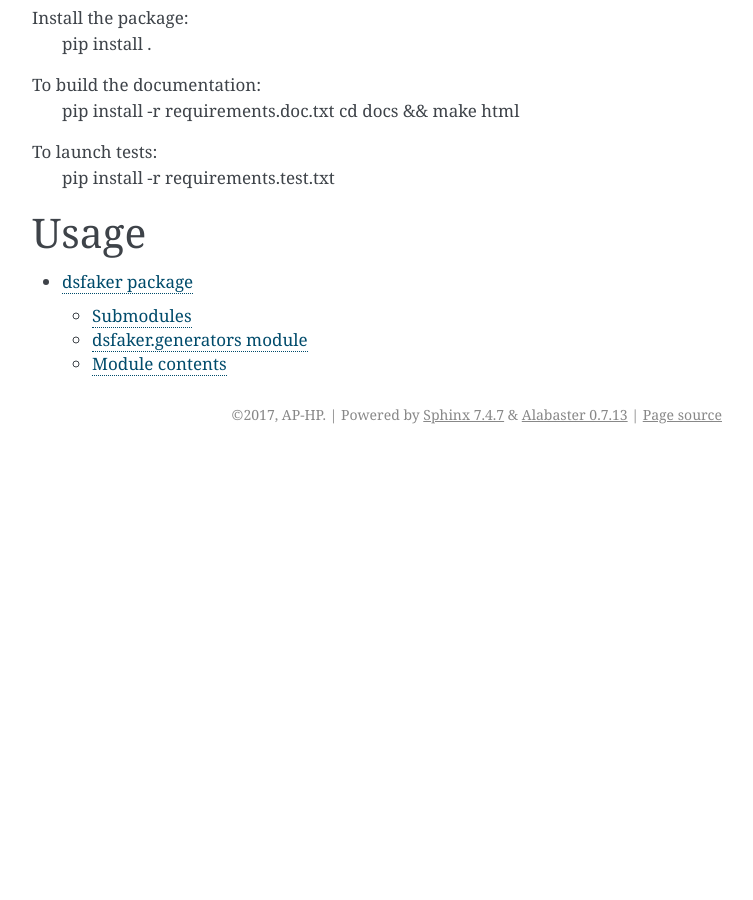
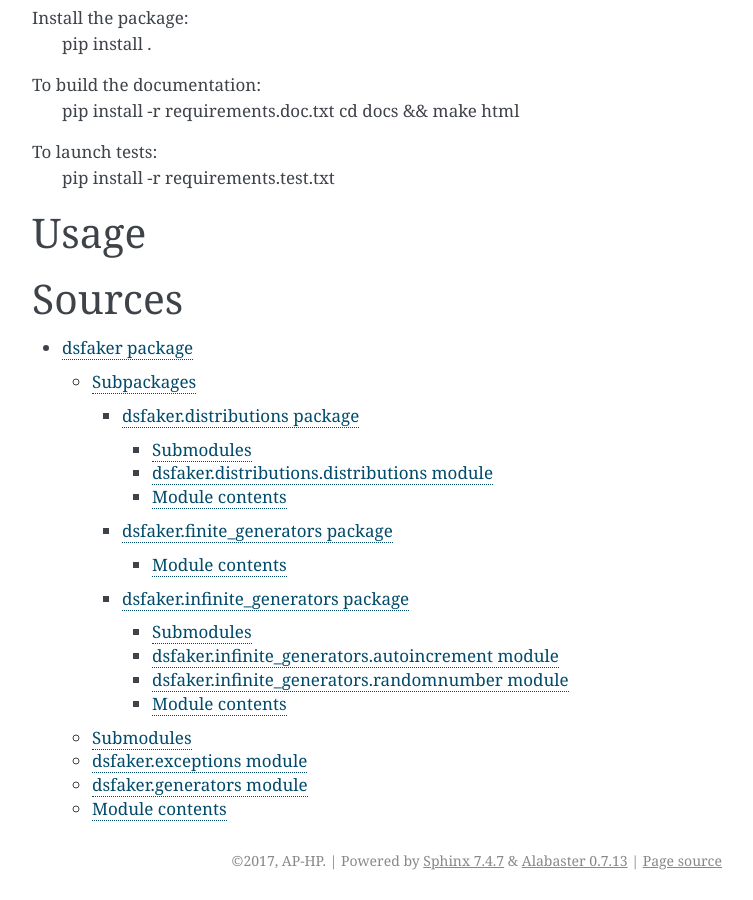
Before and after one commit to aphp/dsfaker, a Sphinx documentation site: the page built from docs/index.rst, in a window 1280 px wide and 900 px high, scrolled down 1520 px. Shown: the whole window, without its empty margins (388-1141 px from the left). Built offline with Sphinx 7.4.7, drawn with Linux system fonts in a browser that asks for light colours; before the commit the page ends 1974 px from its top, so only the background shows below that.

```diff
--- /dev/null
+++ b/docs/dsfaker.distributions.rst
@@ -0,0 +1,22 @@
+dsfaker.distributions package
+=============================
+
+Submodules
+----------
+
+dsfaker.distributions.distributions module
+------------------------------------------
+
+.. automodule:: dsfaker.distributions.distributions
+    :members:
+    :undoc-members:
+    :show-inheritance:
+
+
+Module contents
+---------------
+
+.. automodule:: dsfaker.distributions
+    :members:
+    :undoc-members:
+    :show-inheritance:
--- /dev/null
+++ b/docs/dsfaker.finite_generators.rst
@@ -0,0 +1,10 @@
+dsfaker.finite_generators package
+=================================
+
+Module contents
+---------------
+
+.. automodule:: dsfaker.finite_generators
+    :members:
+    :undoc-members:
+    :show-inheritance:
--- /dev/null
+++ b/docs/dsfaker.infinite_generators.rst
@@ -0,0 +1,30 @@
+dsfaker.infinite_generators package
+===================================
+
+Submodules
+----------
+
+dsfaker.infinite_generators.autoincrement module
+------------------------------------------------
+
+.. automodule:: dsfaker.infinite_generators.autoincrement
+    :members:
+    :undoc-members:
+    :show-inheritance:
+
+dsfaker.infinite_generators.randomnumber module
+-----------------------------------------------
+
+.. automodule:: dsfaker.infinite_generators.randomnumber
+    :members:
+    :undoc-members:
+    :show-inheritance:
+
+
+Module contents
+---------------
+
+.. automodule:: dsfaker.infinite_generators
+    :members:
+    :undoc-members:
+    :show-inheritance:
--- a/docs/dsfaker.rst
+++ b/docs/dsfaker.rst
@@ -1,8 +1,25 @@
 dsfaker package
 ===============
 
+Subpackages
+-----------
+
+.. toctree::
+
+    dsfaker.distributions
+    dsfaker.finite_generators
+    dsfaker.infinite_generators
+
 Submodules
 ----------
+
+dsfaker.exceptions module
+-------------------------
+
+.. automodule:: dsfaker.exceptions
+    :members:
+    :undoc-members:
+    :show-inheritance:
 
 dsfaker.generators module
 -------------------------
--- a/docs/index.rst
+++ b/docs/index.rst
@@ -82,5 +82,8 @@ To launch tests:
 Usage
 =====
 
+Sources
+=======
+
 .. toctree::
-   dsfaker
+    dsfaker
```
Also changed, not shown: dsfaker/__init__.py (+3 -5 lines), .gitlab-ci.yml (added), 1 other file.
